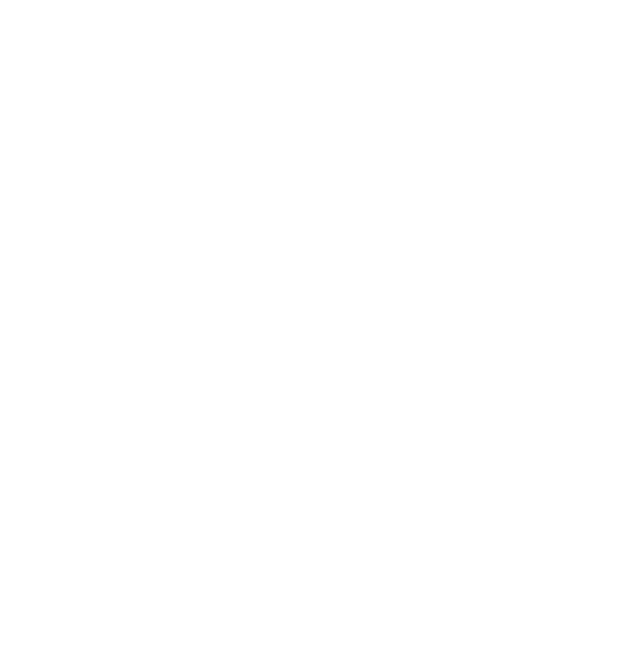
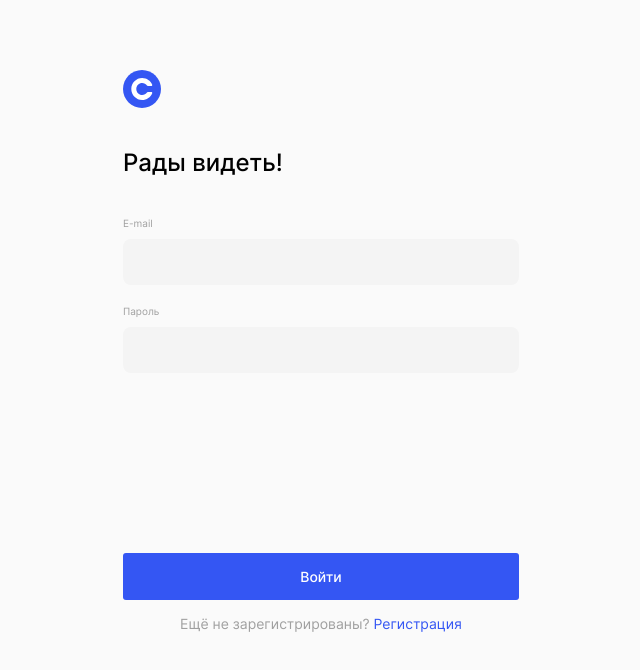
Before and after one commit to karinamaulitova/movies-explorer-frontend, a React (Create React App) app: page /signin in a window 1280 px wide. Shown: the top 670 px of the page, without its empty margins (319-959 px from the left). Built offline with nearby package versions, Linux system fonts and the light colour scheme.

Commit message:
feat: add loginPage all adaptive versions

```diff
--- a/src/components/App/App.js
+++ b/src/components/App/App.js
@@ -1,5 +1,6 @@
 import React from 'react';
 import { Route, Switch } from 'react-router-dom';
+import LoginPage from '../LoginPage/LoginPage';
 import MainPage from '../MainPage/MainPage';
 import MoviesPage from '../MoviesPage/MoviesPage';
 import ProfilePage from '../ProfilePage/ProfilePage';
@@ -24,6 +25,9 @@
     <Route exact path='/signup'>
       <RegisterPage />
     </Route>
+    <Route exact path='/signin'>
+      <LoginPage />
+    </Route>
     </Switch>
   );
 }
--- a/src/components/AuthForm/AuthForm.css
+++ b/src/components/AuthForm/AuthForm.css
@@ -1,7 +1,7 @@
 .auth-form {
   display: flex;
   flex-direction: column;
-  padding: 40px 0 30px;
+  padding: 40px 0 15px;
 }
 
 .auth-form__heading {
@@ -71,6 +71,10 @@
   margin-top: 90px;
 }
 
+.auth-form__button_type_login {
+  margin-top: 180px;
+}
+
 @media screen and (max-width: 767px) {
   .auth-form__form {
     padding-top: 60px;
@@ -83,4 +87,8 @@
   .auth-form__button {
     margin-top: 195px;
   }
+
+  .auth-form__button_type_login {
+    margin-top: 267px;
+  }
 }
--- a/src/components/AuthForm/AuthForm.jsx
+++ b/src/components/AuthForm/AuthForm.jsx
@@ -1,6 +1,6 @@
 import React, { useState } from 'react';
 
-function AuthForm({ title, id, name, submitText, children }) {
+function AuthForm({ title, id, name, submitText, children, buttonClass }) {
   const [email, setEmail] = useState('');
   const [password, setPassword] = useState('');
 
@@ -52,7 +52,7 @@
           />
           <span className='auth-form__input-error' />
         </div>
-        <button className='auth-form__button' type='submit'>
+        <button className={`auth-form__button ${buttonClass}`} type='submit'>
           {submitText}
         </button>
       </form>
--- /dev/null
+++ b/src/components/LoginPage/LoginPage.css
@@ -0,0 +1,51 @@
+.login-page {
+    font-family: 'Inter', 'Arial', sans-serif;
+    min-height: 100vh;
+    display: flex;
+    flex-direction: column;
+    align-items: center;
+    background-color: #fafafa;
+    color: #000000;
+  }
+
+  .login-page__main {
+    display: flex;
+    flex-direction: column;
+    align-items: center;
+    padding: 70px 0;
+  }
+
+  .login-page__link-text {
+    font-style: normal;
+    font-weight: normal;
+    font-size: 14px;
+    line-height: 17px;
+    color: #a0a0a0;
+    margin: 0;
+  }
+
+  .login-page__link {
+    color: #3456f3;
+    text-decoration: none;
+  }
+
+  .login-page__logo {
+    align-self: flex-start;
+  }
+
+  @media screen and (max-width: 1279px) {
+    .login-page__main {
+      padding: 235px 0;
+    }
+  }
+
+  @media screen and (max-width: 767px) {
+    .login-page__main {
+      padding: 56px 0 30px;
+    }
+
+    .login-page__link-text {
+      font-size: 12px;
+      line-height: 15px;
+    }
+  }
--- /dev/null
+++ b/src/components/LoginPage/LoginPage.jsx
@@ -0,0 +1,29 @@
+import React from 'react';
+import { Link } from 'react-router-dom';
+import AuthForm from '../AuthForm/AuthForm';
+import logo from '../../images/logo.svg';
+
+function LoginPage() {
+  return (
+    <div className='login-page'>
+      <main className='login-page__main'>
+        <img className='login-page__logo' src={logo} alt='Логотип' />
+        <AuthForm
+          title='Рады видеть!'
+          id='login'
+          name='login-form'
+          submitText='Войти'
+          buttonClass='auth-form__button_type_login'
+        />
+        <p className='login-page__link-text'>
+          Ещё не зарегистрированы?&nbsp;
+          <Link to='/signup' className='login-page__link'>
+            Регистрация
+          </Link>
+        </p>
+      </main>
+    </div>
+  );
+}
+
+export default LoginPage;
--- a/src/styles/index.css
+++ b/src/styles/index.css
@@ -20,4 +20,5 @@
 @import url('../components/ProfilePage/ProfilePage.css');
 @import url('../components/ProfileEditForm/ProfileEditForm.css');
 @import url('../components/AuthForm/AuthForm.css');
-@import url('../components/RegisterPage/Register.css');
+@import url('../components/RegisterPage/RegisterPage.css');
+@import url('../components/LoginPage/LoginPage.css');
```
Also changed, not shown: src/components/RegisterPage/RegisterPage.css (renamed from src/components/RegisterPage/Register.css).
